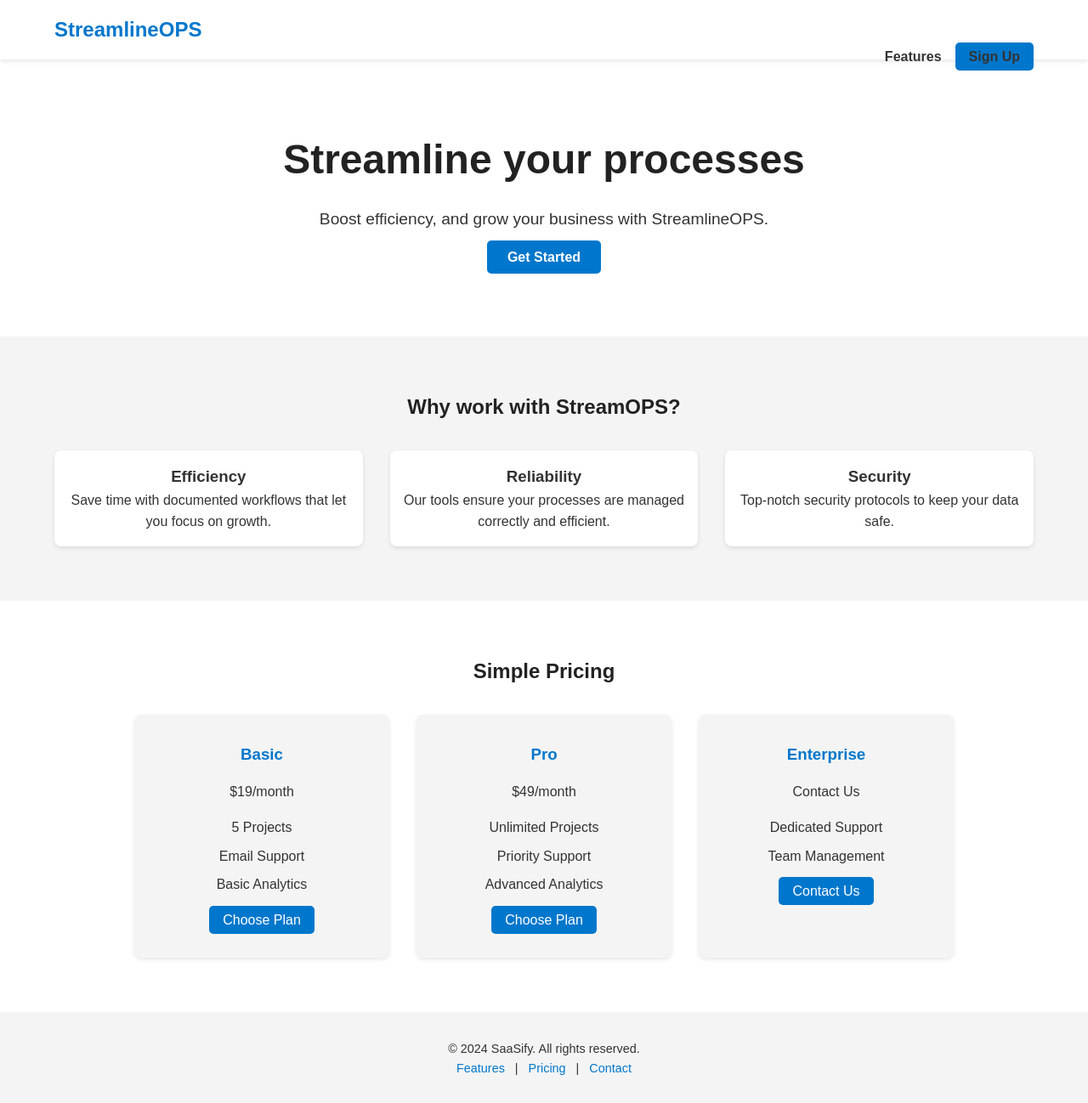
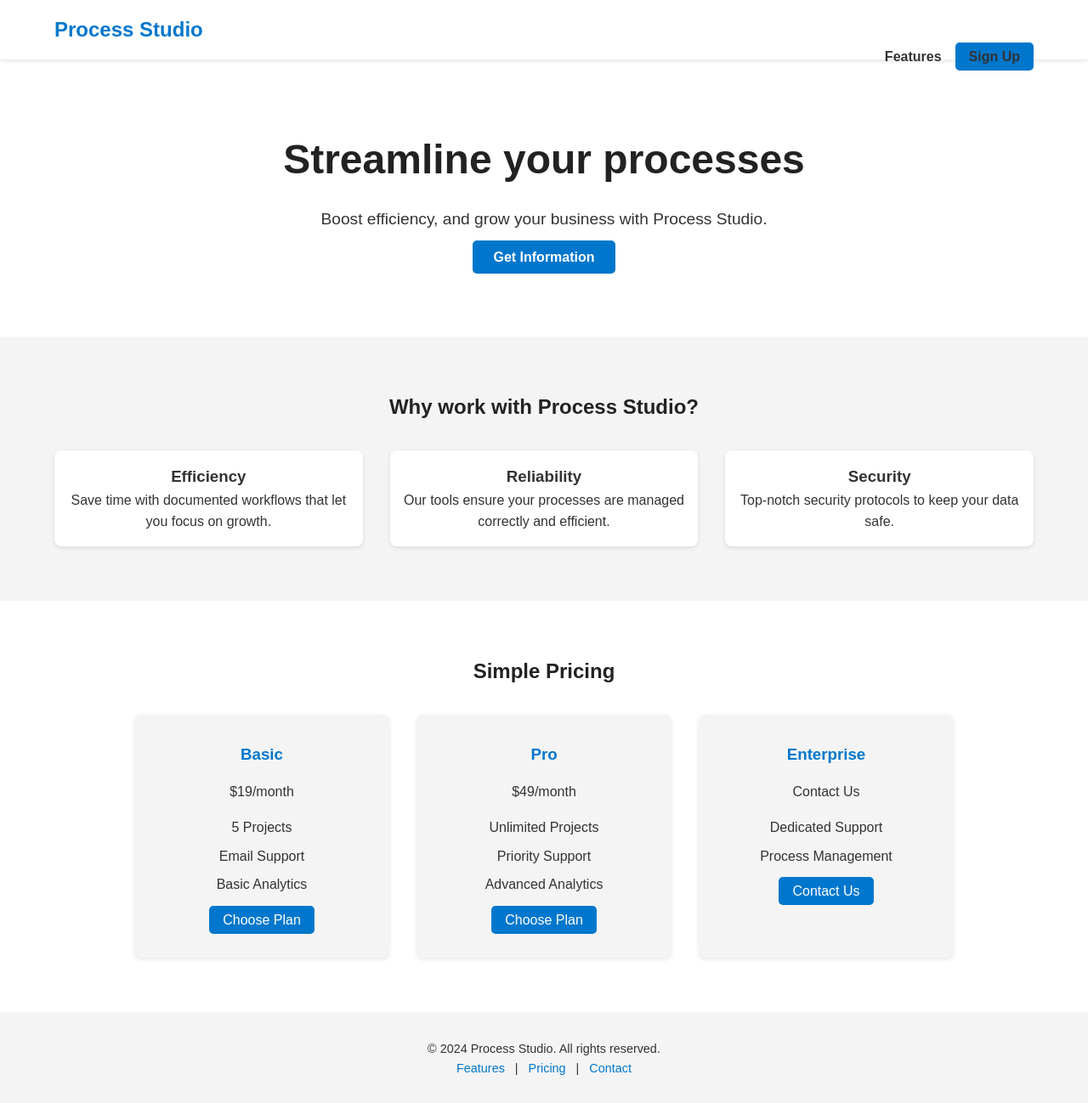
Before and after one commit to juansp2424/StreamlineOPS, a plain HTML site: page index.html in a window 1280 px wide. Shown: the whole page at 85% size. Drawn offline with Linux system fonts and the light colour scheme.

Commit message:
Update index.html

```diff
--- a/index.html
+++ b/index.html
@@ -3,13 +3,13 @@
 <head>
     <meta charset="UTF-8">
     <meta name="viewport" content="width=device-width, initial-scale=1.0">
-    <title>SaaS Landing Page</title>
+    <title>Process Studio</title>
     <link rel="stylesheet" href="styles.css">
 </head>
 <body>
     <header class="header">
         <div class="container">
-            <div class="logo">StreamlineOPS</div>
+            <div class="logo">Process Studio</div>
             <nav>
                 <ul class="nav-links">
                     <li><a href="#features">Features</a></li>
@@ -22,14 +22,14 @@
     <section class="hero">
         <div class="container">
             <h1>Streamline your processes</h1>
-            <p>Boost efficiency, and grow your business with StreamlineOPS.</p>
-            <a href="#signup" class="btn btn-primary">Get Started</a>
+            <p>Boost efficiency, and grow your business with Process Studio.</p>
+            <a href="#signup" class="btn btn-primary">Get Information</a>
         </div>
     </section>
 
     <section id="features" class="features">
         <div class="container">
-            <h2>Why work with StreamOPS?</h2>
+            <h2>Why work with Process Studio?</h2>
             <div class="feature-grid">
                 <div class="feature">
                     <h3>Efficiency</h3>
@@ -76,7 +76,7 @@
                     <p>Contact Us</p>
                     <ul>
                         <li>Dedicated Support</li>
-                        <li>Team Management</li>
+                        <li>Process Management</li>
                     </ul>
                     <a href="#contact" class="btn btn-secondary">Contact Us</a>
                 </div>
@@ -86,7 +86,7 @@
 
     <footer class="footer">
         <div class="container">
-            <p>&copy; 2024 SaaSify. All rights reserved.</p>
+            <p>&copy; 2024 Process Studio. All rights reserved.</p>
             <nav>
                 <a href="#features">Features</a> |
                 <a href="#pricing">Pricing</a> |
```
